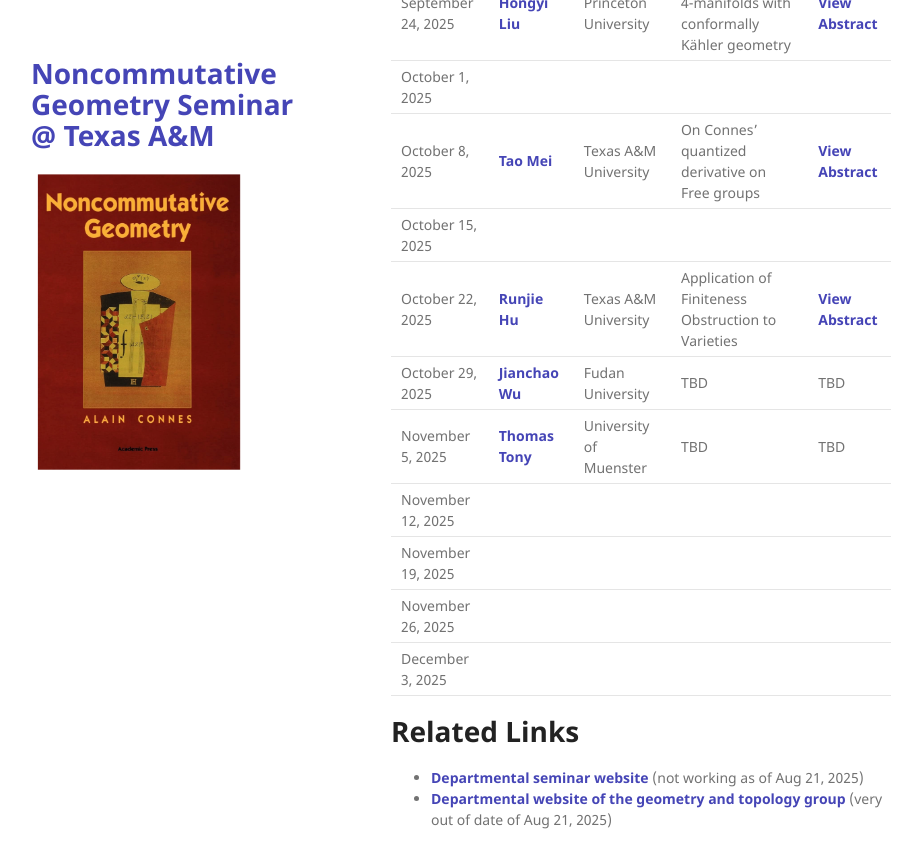
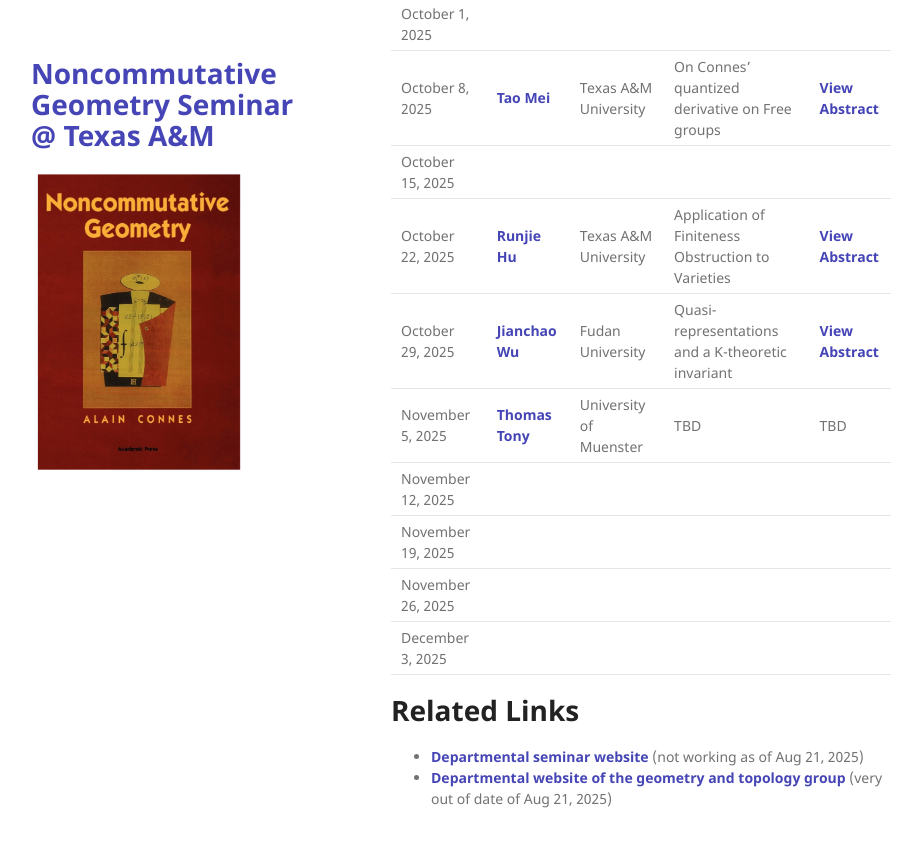
Before and after one commit to tamu-seminar/noncommutative-geometry, a Jekyll site: the page built from index.md, in a window 1280 px wide and 900 px high, scrolled down 721 px. Shown: the top 868 px of the window, without its empty margins (179-1101 px from the left). Built offline with Jekyll 4.4.1, drawn with Linux system fonts in a browser that asks for light colours.

Commit message:
Update Jianchao Wu's title and abstract

```diff
--- a/index.md
+++ b/index.md
@@ -32,7 +32,7 @@
 | October 8, 2025  |  [Tao Mei](https://sites.google.com/tamu.edu/taomei/home) | Texas A&M University|  On Connes’ quantized derivative on Free groups    | <span class="abstract-link" onclick="showAbstract('Tao-Mei')">View Abstract</span>      |
 | October 15, 2025  |      |   |      |       |
 | October 22, 2025  |   [Runjie Hu](https://sites.google.com/view/runjiehu/home)   |  Texas A&M University |   Application of Finiteness Obstruction to Varieties   |   <span class="abstract-link" onclick="showAbstract('Runjie-Hu')">View Abstract</span>    |
-| October 29, 2025  |   [Jianchao Wu](https://scholar.google.com/citations?user=WAeYdGwAAAAJ&hl=en)   |  Fudan University |  TBD    |    TBD   |
+| October 29, 2025  |   [Jianchao Wu](https://scholar.google.com/citations?user=WAeYdGwAAAAJ&hl=en)   |  Fudan University |  Quasi-representations and a K-theoretic invariant    |    <span class="abstract-link" onclick="showAbstract('Jianchao-Wu')">View Abstract</span>  |
 | November 5, 2025  | [Thomas Tony](https://ttony.eu)     | University of Muenster  | TBD      |  TBD     |
 | November 12, 2025 |      |   |       |       |
 | November 19, 2025 |      |   |       |       |
@@ -84,7 +84,11 @@
 </div>
 
 <div id="Runjie-Hu" style="display:none;">
-Some characteristic p>0 varieties fail to lift to characteristic zero. A topological obstruction is whether the l-adic etale homotopy type is homotopy equivalent to a finite CW complex. The integral version of this obstruction is the so-called Wall's finiteness obstruction. In this talk, I will explain this finiteness obstruction and the idea of generalizing this topological discussion to varieties.
+Some characteristic p>0 varieties fail to lift to characteristic zero. A topological obstruction is whether the l-adic etale homotopy type is homotopy equivalent to a finite CW complex. The integral version of this obstruction is the so-called Wall's finiteness obstruction. In this talk, I will explain this finiteness obstruction and the idea of generalizing this topological discussion to varieties. These are joint works with Ruida Di and Siqing Zhang.
+</div>
+
+<div id="Jianchao-Wu" style="display:none;">
+Generalizing the intriguing phenomenon of Voiculescu's almost commuting unitary matrices is the notion of a quasi-representation of a (discrete) group. As demonstrated by the work of Exel and Loring on Voiculescu's example, there may be topological obstructions to perturbing quasi-representations into genuine representations---this is where (topological or operator) K-theory enters the picture. Previous studies have mostly focused on fundamental groups of finite CW complexes. In this talk, which is based on joint work with Shmuel Weinberger and Guoliang Yu, we introduce the notion of a character as a more general and refined invariant for quasi-representations.
 </div>
 
 <!-- Code that makes the pop-up windows -->
```
